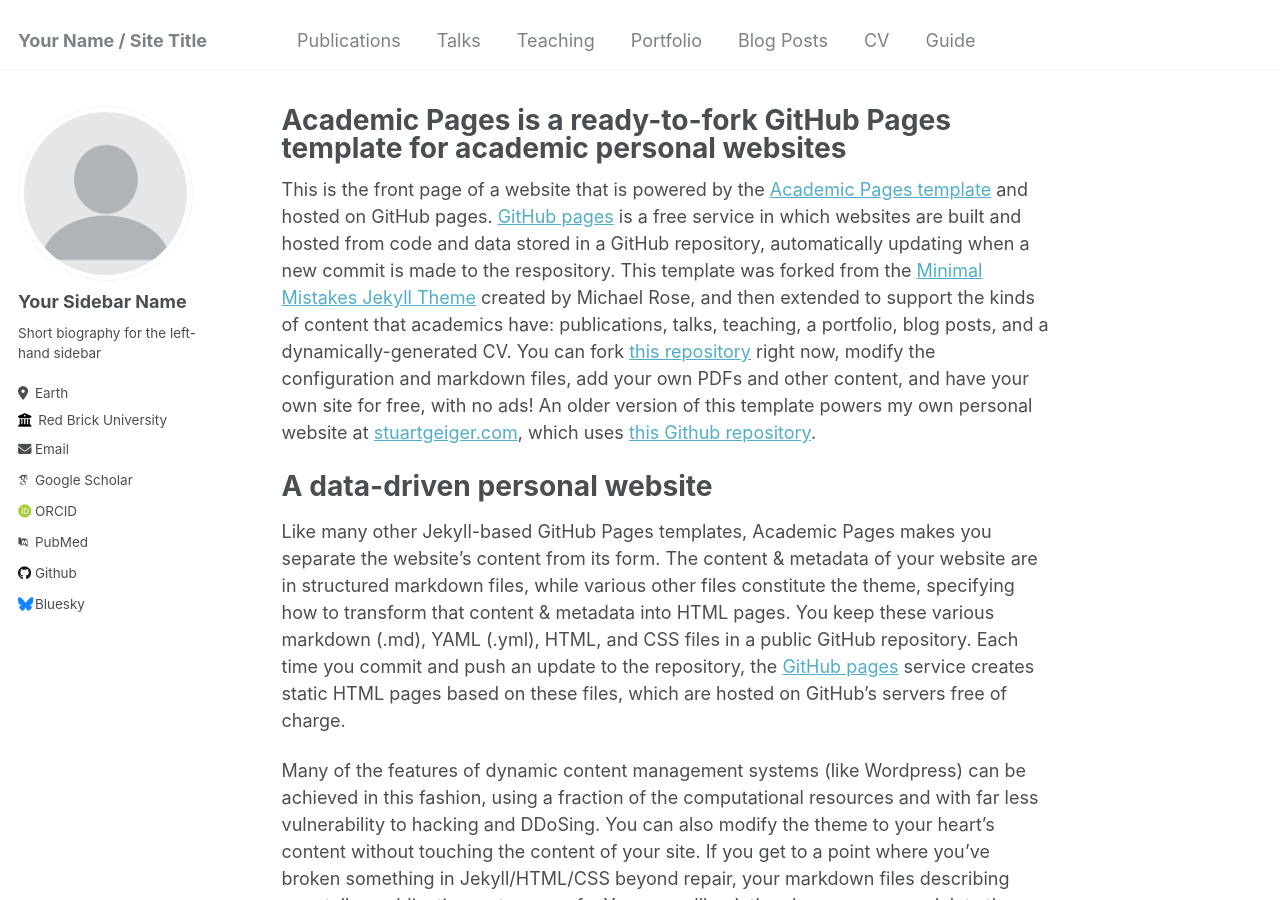
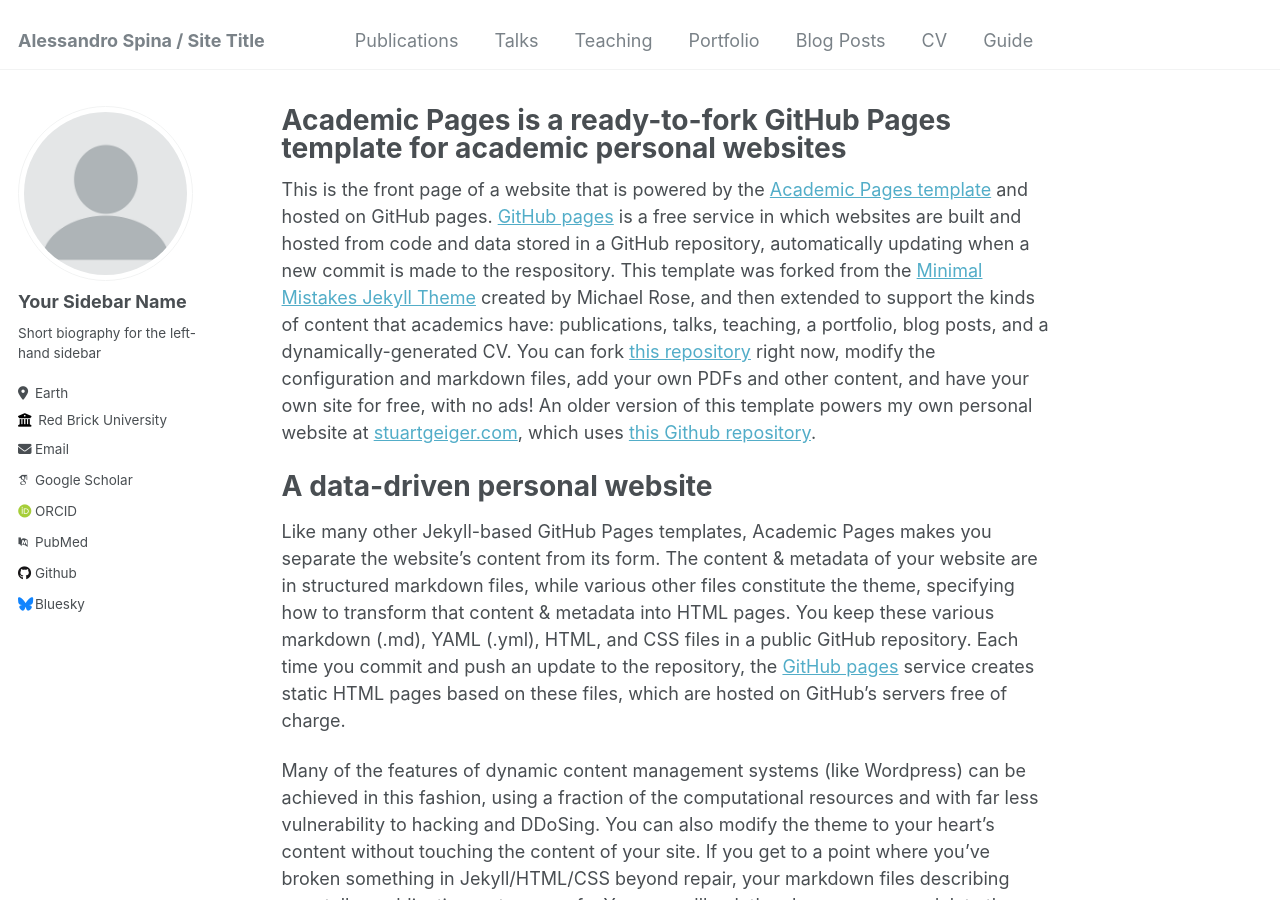
Before and after one commit to aspi6246/aspi6246.github.io, a Jekyll site: the page built from _pages/about.md, in a window 1280 px wide and 900 px high. Built offline with Jekyll 4.4.1, drawn with Linux system fonts in a browser that asks for light colours; some web fonts are replaced.

Commit message:
Update _config.yml

```diff
--- a/_config.yml
+++ b/_config.yml
@@ -8,7 +8,7 @@
 
 # Basic Site Settings
 locale                   : "en-US"
-title                    : "Your Name / Site Title"
+title                    : "Alessandro Spina / Site Title"
 title_separator          : "-"
 name                     : &name "Your Name"
 description              : &description "personal description"
```
